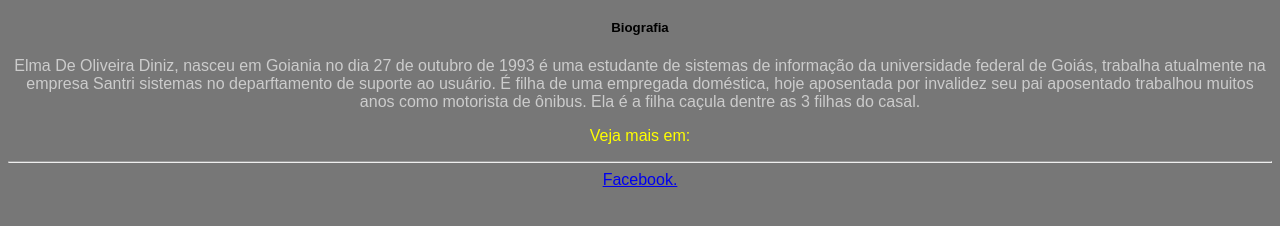
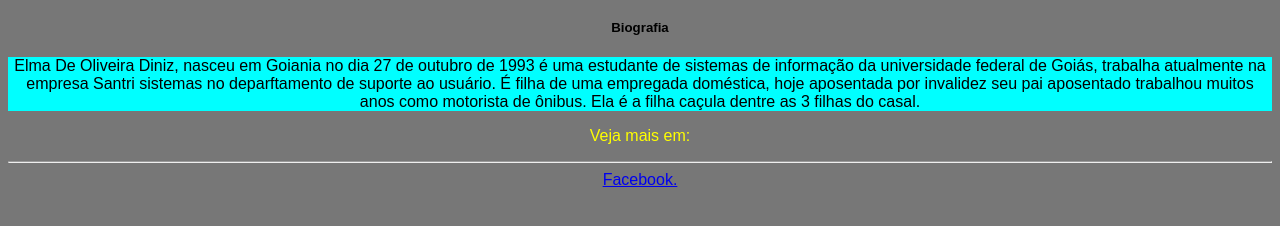
Before and after one commit to ElmaDiniz/curriculo-web, a plain HTML site: page mini-biografia.html in a window 1280 px wide. Shown: the part 108-334 px from the top of the page. Drawn offline with Linux system fonts and the light colour scheme.

Commit message:
atualiza

```diff
--- a/mini-biografia.html
+++ b/mini-biografia.html
@@ -1,4 +1,5 @@
 <!DOCTYPE html>
+
 <html>
 
 	<head>
@@ -6,7 +7,7 @@
 		<meta charset="UTF-8"/>
 
 		<style>
-p {color: #ccc; }
+
 			h1 {color: #ff0; }
 			body {font-family: arial; background: #777; text-align: center; }
 			a {decoration: none; }
@@ -21,11 +22,14 @@ p#maior { color: #ff0; text-size: 100px; }
 		<h1>Elma de Oliveira Diniz</h1>
 		<h5 title="Biografia Elma" >Biografia</h5>
 
+
+		<div style="background-color: cyan">
 		<p>Elma De Oliveira Diniz, nasceu em Goiania no dia 27 de outubro de 1993 é uma estudante de sistemas de informação da universidade
 		federal de Goiás, trabalha atualmente na empresa Santri sistemas no deparftamento de
 		suporte ao usuário. É filha de uma empregada doméstica, hoje aposentada por invalidez seu pai aposentado trabalhou muitos anos como
 		motorista de ônibus. Ela é a filha caçula dentre as 3 filhas do casal.
 		</p>
+		</div>
 		<p id="maior"> Veja mais em: <hr> <a href="https://www.google.com.br/search?q=cafe&source=lnms&tbm=isch&sa=X&ved=0ahUKEwipkty32-_VAhXBkpAKHSx1DbEQ_AUICigB&biw=895&bih=402" target="_blanc" >Facebook.</a></p>
 
 		<p></p>
```
Lines whose indentation alone changed are shown as unchanged.
